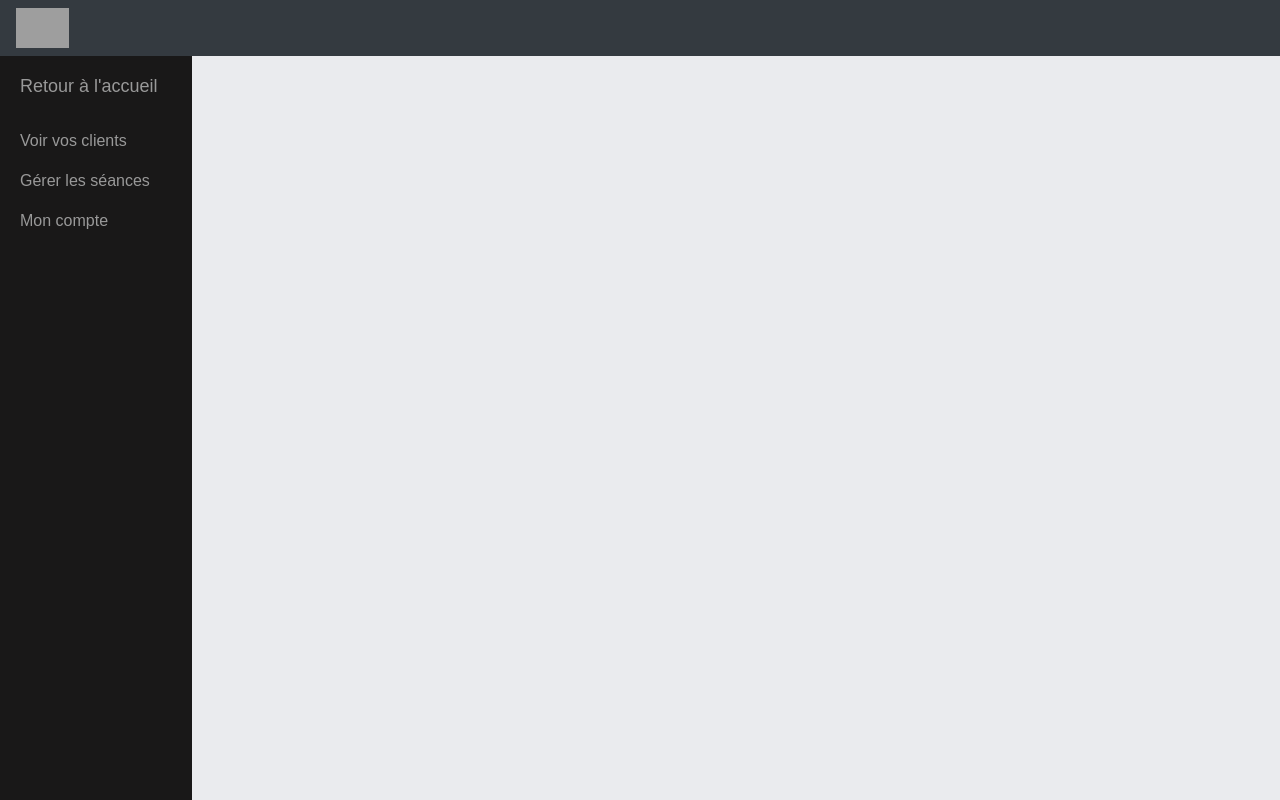
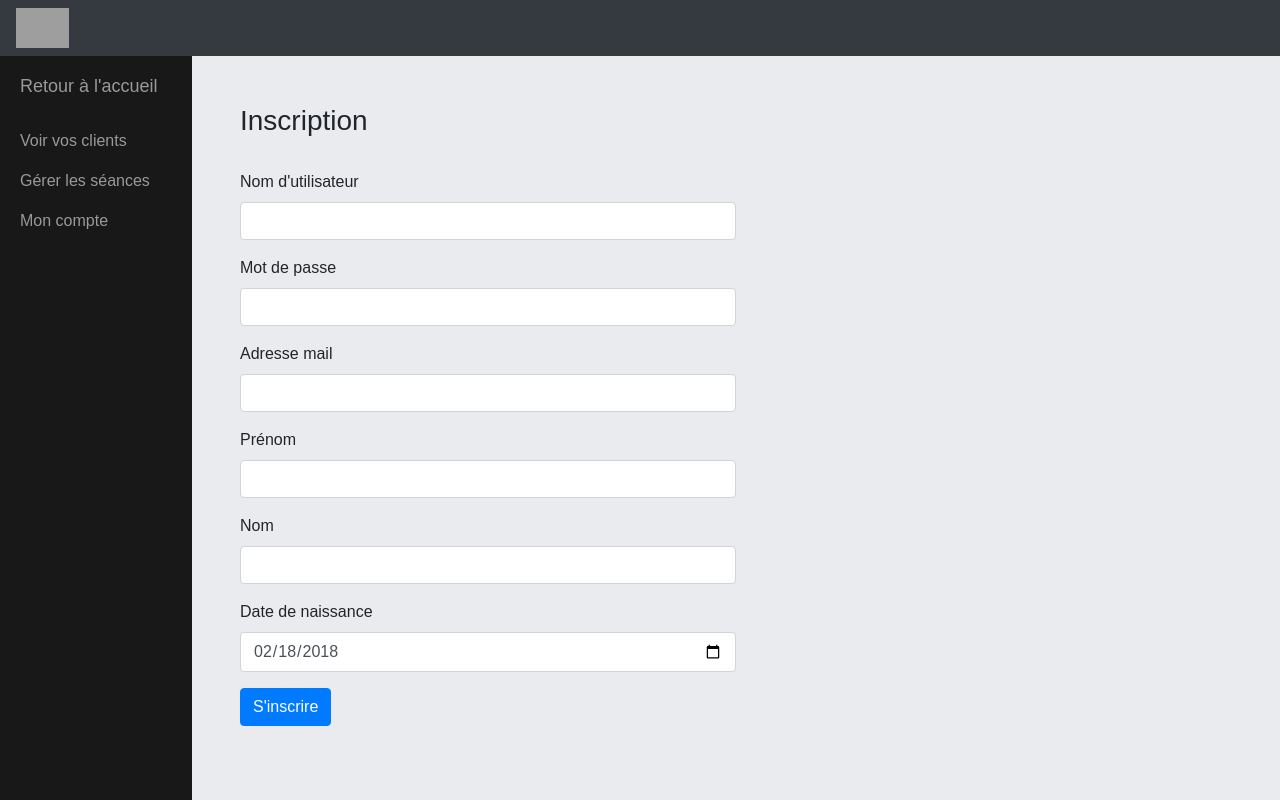
Before and after one commit to sportfun/webapp, a React (Create React App) app: page /inscription in a window 1280 px wide. Built offline with nearby package versions, Linux system fonts and the light colour scheme; grey boxes are pictures that could not be loaded.

Commit message:
Inscription

```diff
--- a/src/App.css
+++ b/src/App.css
@@ -424,6 +424,7 @@ opacity: 1;
 .pagecontainer {
   margin-left: 15%;
   height: 100%;
+  overflow: auto;
 }
 
 .page-container {
--- a/src/components/Header.js
+++ b/src/components/Header.js
@@ -57,8 +57,8 @@ class Header extends Component {
                 <Link to='/administration' className="nav-link">Mon compte</Link>
               </li>
             </ul>
-            <form className="form-inline my-2 my-lg-0 w-25" onSubmit={this.handleSubmit}>
-              <input ref="search_value" name="search_value" className="form-control mr-sm-2 w-65" type="text" placeholder="Entrez un nom d'utilisateur" aria-label="Rechercher" />
+            <form className="form-inline my-2 my-lg-0" onSubmit={this.handleSubmit}>
+              <input ref="search_value" name="search_value" className="form-control mr-sm-2" type="text" placeholder="Entrez un nom d'utilisateur" aria-label="Rechercher" />
               <button className="btn btn-outline-success my-2 my-sm-0" type="submit">Rechercher</button>
             </form>
           </div>
--- /dev/null
+++ b/src/components/Login.js
@@ -0,0 +1,57 @@
+import React, { Component } from 'react'
+import axios from 'axios'
+import history from '../functions/history'
+
+class Register extends Component {
+  constructor(props) {
+    super(props)
+    this.state = { username: '', password: '' }
+  }
+
+  onChange = event => {
+    const target = event.target
+    const value = target.value
+    const name = target.name
+    this.setState({
+      [name]: value,
+    })
+  }
+
+  submit = e => {
+    e.preventDefault()
+    axios.post('http://149.202.41.22:8080/api/user/register', {
+      username: this.state.username,
+      password: this.state.password,
+    }).then(response => {
+      console.log(response)
+      history.push('/')
+    }).catch(error => {
+      const state = {}
+      this.setState(state)
+      console.log(error.response)
+    })
+  }
+
+  render() {
+    return (
+      <div className="pagecontainer p-sm-5">
+        <h3>Connexion</h3><br />
+        <form onSubmit={this.submit}>
+          <div className="form-group w-50">
+            <label htmlFor="username">Nom d'utilisateur</label>
+            <input type="text" name="username" className="form-control" id="username"
+              value={this.state.username} onChange={this.onChange} />
+          </div>
+          <div className="form-group w-50">
+            <label htmlFor="password">Mot de passe</label>
+            <input type="password" name="password" className="form-control" id="password"
+              value={this.state.password} onChange={this.onChange} />
+          </div>
+          <button type="submit" className="btn btn-primary">Se connecter</button>
+        </form>
+      </div>
+    )
+  }
+}
+
+export default Register
--- a/src/components/Main.js
+++ b/src/components/Main.js
@@ -14,6 +14,9 @@ import Coach from './Coach/Coach'
 import CoachAdmin from './Coach/AdminAccount'
 import CoachHeader from './Coach/Header'
 import CoachSidebarLeft from './Coach/SidebarLeft'
+
+import Login from './Login'
+import Register from './Register'
 
 // The Main component renders one of the three provided
 // Routes (provided that one matches). Both the /roster
@@ -81,6 +84,8 @@ class Main extends React.Component {
                   <Switch>
                     <Route exact path='/' component={Coach} />
                     <Route path='/coachadministration' component={CoachAdmin} />
+                    <Route path='/connexion' component={Login} />
+                    <Route path='/inscription' component={Register} />
                   </Switch>
             </div>
           </div>
--- /dev/null
+++ b/src/components/Register.js
@@ -0,0 +1,96 @@
+import React, { Component } from 'react'
+import axios from 'axios'
+import history from '../functions/history'
+
+class Register extends Component {
+  constructor(props) {
+    super(props)
+    this.state =
+      { username: '', password: '', email: '', firstName: '', lastName: '', birthdate: Register.formatDate(Date.now()) }
+  }
+
+  static formatDate(date) {
+    const d = new Date(date)
+    let month = '' + (d.getMonth() + 1)
+    let day = '' + d.getDate()
+    let year = '' + d.getFullYear()
+
+    year = year.padStart(4, '0')
+    month = month.padStart(2, '0')
+    day = day.padStart(2, '0')
+
+    return [year, month, day].join('-')
+  }
+
+  onChange = event => {
+    const target = event.target
+    const value = target.value
+    const name = target.name
+    this.setState({
+      [name]: target.type === 'date' ? Register.formatDate(value) : value,
+    })
+  }
+
+  submit = e => {
+    e.preventDefault()
+    const date = new Date(this.state.birthdate)
+    axios.post('http://149.202.41.22:8080/api/user/register', {
+      username: this.state.username,
+      password: this.state.password,
+      email: this.state.email,
+      firstName: this.state.firstName,
+      lastName: this.state.lastName,
+      birthDate: date.toString(),
+    }).then(() => {
+      history.push('/connexion')
+    }).catch(error => {
+      const state = {}
+      this.setState(state)
+      console.log(error.response)
+    })
+  }
+
+  render() {
+    return (
+      <div className="pagecontainer p-sm-5">
+        <h3>Inscription</h3><br />
+
+        <form onSubmit={this.submit}>
+          <div className="form-group w-50">
+            <label htmlFor="username">Nom d'utilisateur</label>
+            <input type="text" name="username" className="form-control" id="username"
+              value={this.state.username} onChange={this.onChange} />
+          </div>
+          <div className="form-group w-50">
+            <label htmlFor="password">Mot de passe</label>
+            <input type="password" name="password" className="form-control" id="password"
+              value={this.state.password} onChange={this.onChange} />
+          </div>
+          <div className="form-group w-50">
+            <label htmlFor="email">Adresse mail</label>
+            <input type="email" name="email" className="form-control" id="email"
+              value={this.state.email} onChange={this.onChange} />
+          </div>
+          <div className="form-group w-50">
+            <label htmlFor="firstName">Prénom</label>
+            <input type="text" name="firstName" className="form-control" id="firstName"
+              value={this.state.firstName} onChange={this.onChange} />
+          </div>
+          <div className="form-group w-50">
+            <label htmlFor="lastName">Nom</label>
+            <input type="text" name="lastName" className="form-control" id="lastName"
+              value={this.state.lastName} onChange={this.onChange} />
+          </div>
+          <div className="form-group w-50">
+            <label htmlFor="birthdate">Date de naissance</label>
+            <input type="date" name="birthdate" className="form-control" id="birthdate"
+              value={this.state.birthdate} onChange={this.onChange} />
+          </div>
+          <button type="submit" className="btn btn-primary">S'inscrire</button>
+        </form>
+      </div>
+    )
+  }
+}
+
+export default Register
```
Also changed, not shown: 1 other file (tests, documents, lock files or other folders).
